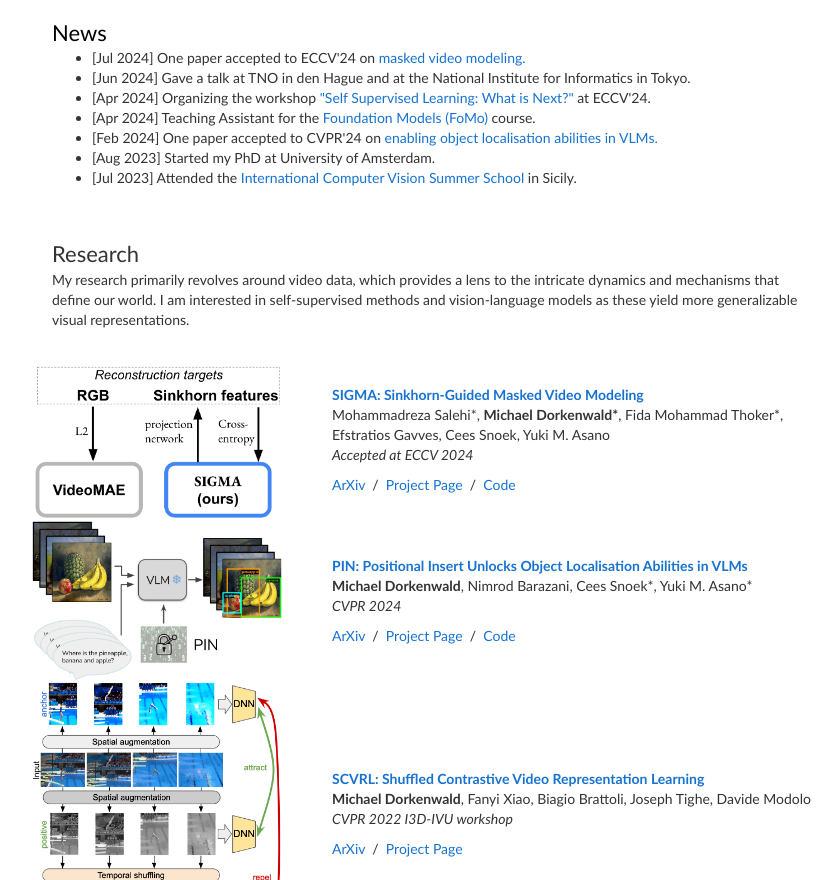
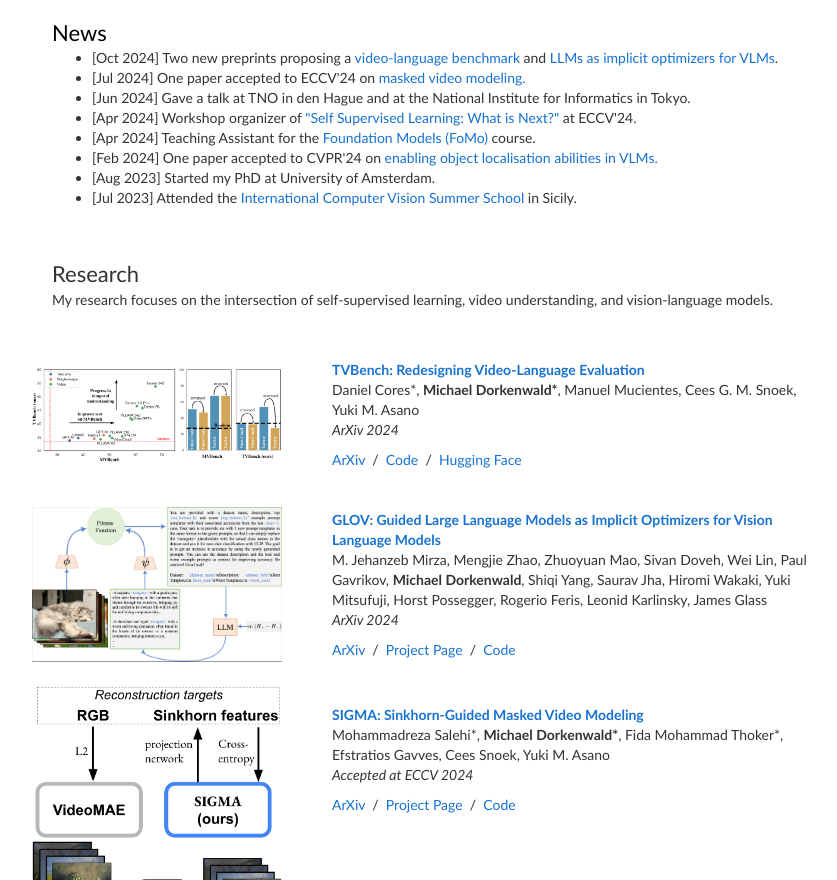
Before and after one commit to mdorkenw/mdorkenwald2, a plain HTML site: page index.html in a window 1280 px wide. Shown: the part 329-1209 px from the top of the page, without its empty margins (208-1045 px from the left). Drawn offline with nearby package versions, Linux system fonts and the light colour scheme.

Commit message:
push preprint

```diff
--- a/index.html
+++ b/index.html
@@ -74,9 +74,10 @@
             <td style="padding:20px;width:100%;vertical-align:middle">
               <heading><font color="black">News</font></heading>
               <ul>
+                <li>[Oct 2024] Two new preprints proposing a <a href="https://arxiv.org/abs/2410.07752">video-language benchmark</a> and  <a href="https://arxiv.org/abs/2410.06154">LLMs as implicit optimizers for VLMs</a>.</li>
                 <li>[Jul 2024] One paper accepted to ECCV'24 on <a href="https://quva-lab.github.io/SIGMA/">masked video modeling.</a></li>
                 <li>[Jun 2024] Gave a talk at TNO in den Hague and at the National Institute for Informatics in Tokyo.</li>
-                <li>[Apr 2024] Organizing the workshop <a href="https://sslwin.org/">"Self Supervised Learning: What is Next?"</a> at ECCV'24.</li>
+                <li>[Apr 2024] Workshop organizer of <a href="https://sslwin.org/">"Self Supervised Learning: What is Next?"</a> at ECCV'24.</li>
                 <li>[Apr 2024] Teaching Assistant for the <a href="https://uvafomo.github.io/">Foundation Models (FoMo)</a> course.</li>
                 <li>[Feb 2024] One paper accepted to CVPR'24 on <a href="https://quva-lab.github.io/PIN/">enabling object localisation abilities in VLMs.</a></li>
                 <li>[Aug 2023] Started my PhD at University of Amsterdam.
@@ -91,7 +92,9 @@
             <tr>
             <td style="padding:20px;width:100%;vertical-align:middle">
               <heading>Research</heading>
-              <p>My research primarily revolves around video data, which provides a lens to the intricate dynamics and mechanisms that define our world. I am interested in self-supervised methods and vision-language models as these yield more generalizable visual representations.</p>
+              <p>
+                My research focuses on the intersection of self-supervised learning, video understanding, and vision-language models.
+              </p>
             </td>
           </tr>
         </tbody>
@@ -99,7 +102,52 @@
 
         <table style="width:100%;border:0px;border-spacing:0px;border-collapse:separate;margin-right:auto;margin-left:auto;">
             <tbody>
+              <tr>
+                <td class="tdimg">
+                  <img src='images/tvbench.png'>
+                </td>
+                <td class="tdcontent" style="padding:20px;width:65%;vertical-align:center", bgcolor="transparent">
+                  <p>
+                    <a href="https://arxiv.org/abs/2410.07752">
+                      <papertitle>TVBench: Redesigning Video-Language Evaluation</papertitle>
+                    </a>
+                    <br>
+                  Daniel Cores*, <strong>Michael Dorkenwald*</strong>, Manuel Mucientes, Cees G. M. Snoek, Yuki M. Asano<br>
+                  <em>ArXiv 2024</em>
+                  <br>
+                  </p>
+                  <div class="paper" id="">
+                    <a href="https://arxiv.org/abs/2410.07752">ArXiv</a> &nbsp/&nbsp
+                    <!-- <a href="https://quva-lab.github.io/SIGMA/">Project Page</a> &nbsp/&nbsp -->
+                    <a href="https://github.com/daniel-cores/tvbench">Code </a>  &nbsp/&nbsp
+                    <a href="https://huggingface.co/datasets/FunAILab/TVBench">Hugging Face</a>
+                  </div>
 
+                </td>
+              </tr>
+
+              <tr>
+                <td class="tdimg">
+                  <img src='images/glov.png'>
+                </td>
+                <td class="tdcontent" style="padding:20px;width:65%;vertical-align:center", bgcolor="transparent">
+                  <p>
+                    <a href="https://arxiv.org/abs/2410.06154">
+                      <papertitle>GLOV: Guided Large Language Models as Implicit Optimizers for Vision Language Models</papertitle>
+                    </a>
+                    <br>
+                    M. Jehanzeb Mirza, Mengjie Zhao, Zhuoyuan Mao, Sivan Doveh, Wei Lin, Paul Gavrikov, <strong>Michael Dorkenwald</strong>, Shiqi Yang, Saurav Jha, Hiromi Wakaki, Yuki Mitsufuji, Horst Possegger, Rogerio Feris, Leonid Karlinsky, James Glass
+                    <br>
+                    <em>ArXiv 2024</em>
+                  </p>
+                  <div class="paper" id="">
+                    <a href="https://arxiv.org/abs/2410.06154">ArXiv</a> &nbsp/&nbsp
+                    <a href="https://jmiemirza.github.io/GLOV/">Project Page</a> &nbsp/&nbsp
+                    <a href="https://github.com/jmiemirza/GLOV">Code</a>
+                  </div>
+
+                </td>
+              </tr>
           <tr>
             <td class="tdimg">
               <img src='images/sigma.png'>
```
Also changed, not shown: images/glov.png (added), images/tvbench.png (added), 2 other files.
